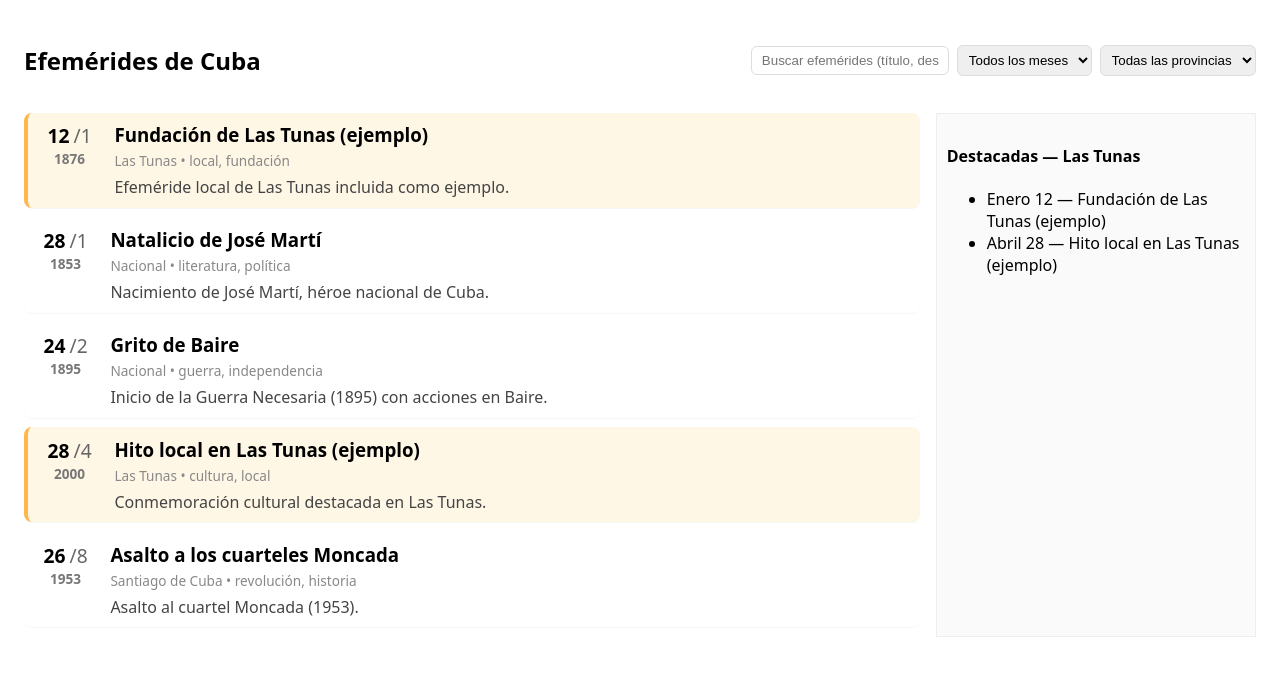
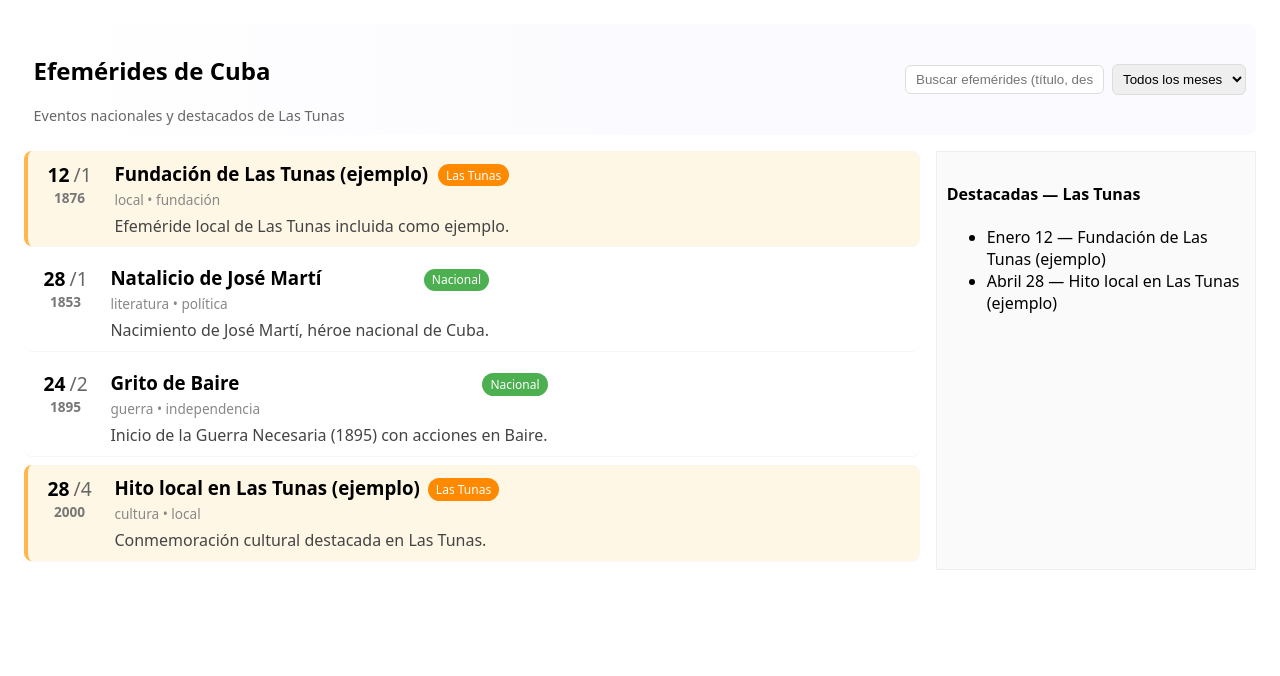
Before and after one commit to Hectiko17/museum, a Nuxt app: page / in a window 1280 px wide. Shown: the top 676 px of the page. Built offline with nearby package versions, Linux system fonts and the light colour scheme.

Commit message:
Enhance Efemerides component layout with improved structure and styling; add subtitle and badges for event categorization

```diff
--- a/components/Efemerides.vue
+++ b/components/Efemerides.vue
@@ -1,7 +1,10 @@
 <template>
   <section class="efemerides">
     <div class="header">
-      <h2>Efemérides de Cuba</h2>
+      <div class="title">
+        <h2>Efemérides de Cuba</h2>
+        <p class="subtitle">Eventos nacionales y destacados de Las Tunas</p>
+      </div>
       <div class="controls">
         <input
           v-model="q"
@@ -12,10 +15,6 @@
           <option v-for="m in months" :key="m.value" :value="m.value">
             {{ m.name }}
           </option>
-        </select>
-        <select v-model="selectedProvince">
-          <option value="">Todas las provincias</option>
-          <option v-for="p in provinces" :key="p" :value="p">{{ p }}</option>
         </select>
       </div>
     </div>
@@ -38,10 +37,15 @@
             <div class="year">{{ e.year || "" }}</div>
           </div>
           <div class="card-body">
-            <h3>{{ e.title }}</h3>
+            <div class="card-top">
+              <h3>{{ e.title }}</h3>
+              <div class="badges">
+                <span v-if="isLocal(e)" class="badge local">Las Tunas</span>
+                <span v-else class="badge national">Nacional</span>
+              </div>
+            </div>
             <div class="meta">
-              {{ e.province || "—" }} •
-              <span class="tags">{{ (e.tags || []).join(", ") }}</span>
+              <span class="tags">{{ (e.tags || []).join(" • ") }}</span>
             </div>
             <p class="desc">{{ e.description }}</p>
           </div>
@@ -68,7 +72,6 @@ import { ref, computed, onMounted } from "vue";
 
 const q = ref("");
 const selectedMonth = ref(0);
-const selectedProvince = ref("");
 
 const months = [
   { value: 1, name: "Enero" },
@@ -85,10 +88,6 @@ const months = [
   { value: 12, name: "Diciembre" },
 ];
 
-const provinces = Array.from(
-  new Set(efemerides.map((e) => e.province).filter(Boolean))
-).sort();
-
 function monthName(m) {
   const found = months.find((x) => x.value === m);
   return found ? found.name : "";
@@ -104,12 +103,12 @@ const localHighlights = computed(() =>
     .sort((a, b) => a.month - b.month || a.day - b.day)
 );
 
+// Only show Nacional or Las Tunas
 const filtered = computed(() => {
   return efemerides
     .filter((e) => {
+      if (!(e.province === "Nacional" || isLocal(e))) return false;
       if (selectedMonth.value && e.month !== selectedMonth.value) return false;
-      if (selectedProvince.value && e.province !== selectedProvince.value)
-        return false;
       const text = (
         e.title +
         " " +
@@ -138,6 +137,18 @@ onMounted(() => {
   justify-content: space-between;
   align-items: center;
   gap: 1rem;
+  background: linear-gradient(90deg, #fff 0%, #fbfbff 50%);
+  padding: 0.6rem;
+  border-radius: 8px;
+}
+.title {
+  display: flex;
+  flex-direction: column;
+}
+.subtitle {
+  margin: 0;
+  font-size: 0.9rem;
+  color: #666;
 }
 .controls {
   display: flex;
@@ -176,10 +187,37 @@ onMounted(() => {
   margin-bottom: 0.6rem;
   background: #fff;
   box-shadow: 0 1px 0 rgba(0, 0, 0, 0.03);
+  transition: transform 0.12s ease, box-shadow 0.12s ease;
+}
+.card:hover {
+  transform: translateY(-4px);
+  box-shadow: 0 8px 24px rgba(20, 20, 20, 0.06);
 }
 .card.local {
   border-left: 4px solid #ffb74d;
   background: #fff7e6;
+}
+.card-top {
+  display: flex;
+  justify-content: space-between;
+  align-items: center;
+  gap: 0.5rem;
+}
+.badges {
+  display: flex;
+  gap: 0.4rem;
+}
+.badge {
+  padding: 0.18rem 0.5rem;
+  border-radius: 999px;
+  font-size: 0.75rem;
+  color: #fff;
+}
+.badge.local {
+  background: #ff8a00;
+}
+.badge.national {
+  background: #4caf50;
 }
 .card-left {
   width: 64px;
```
